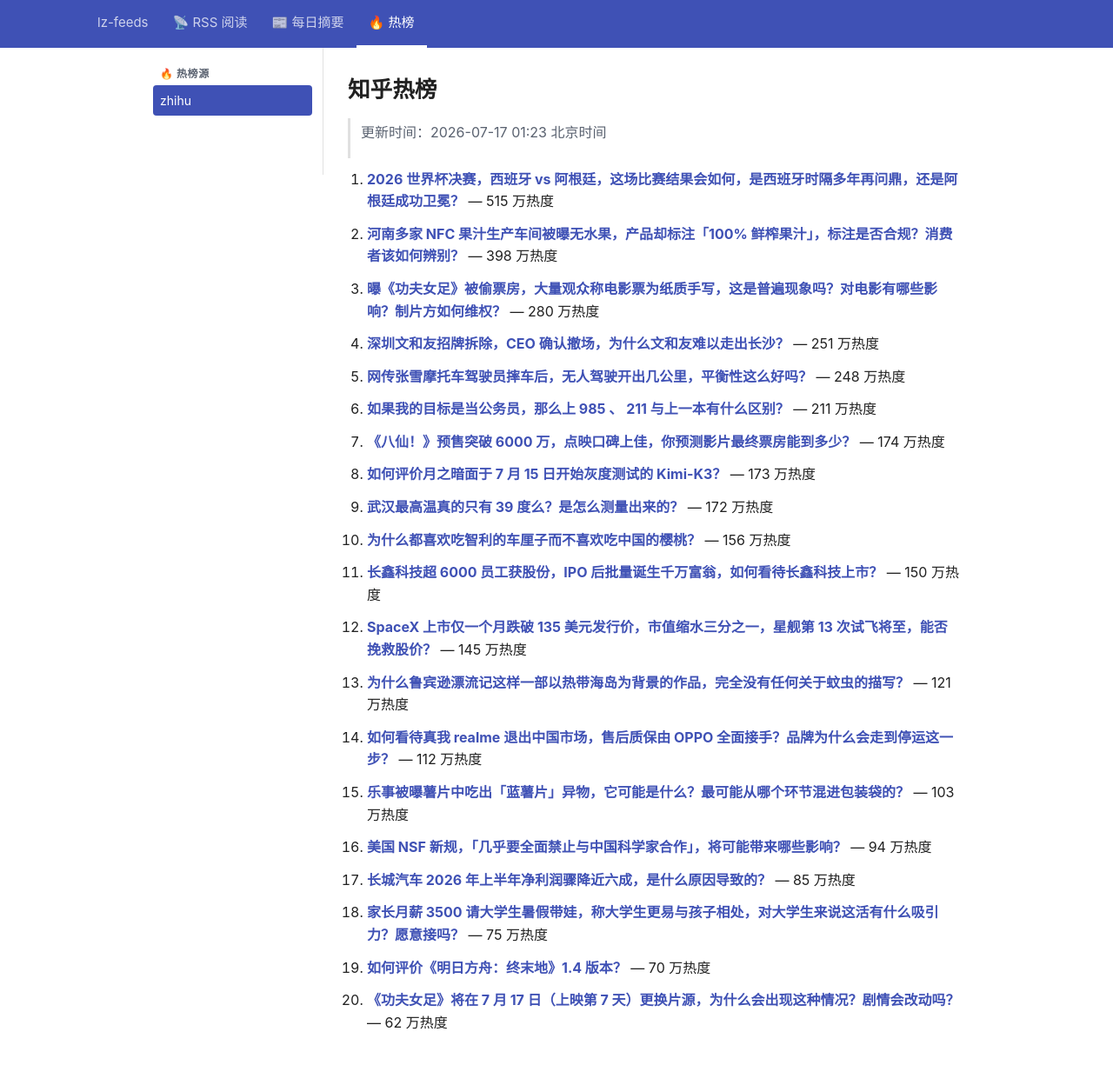
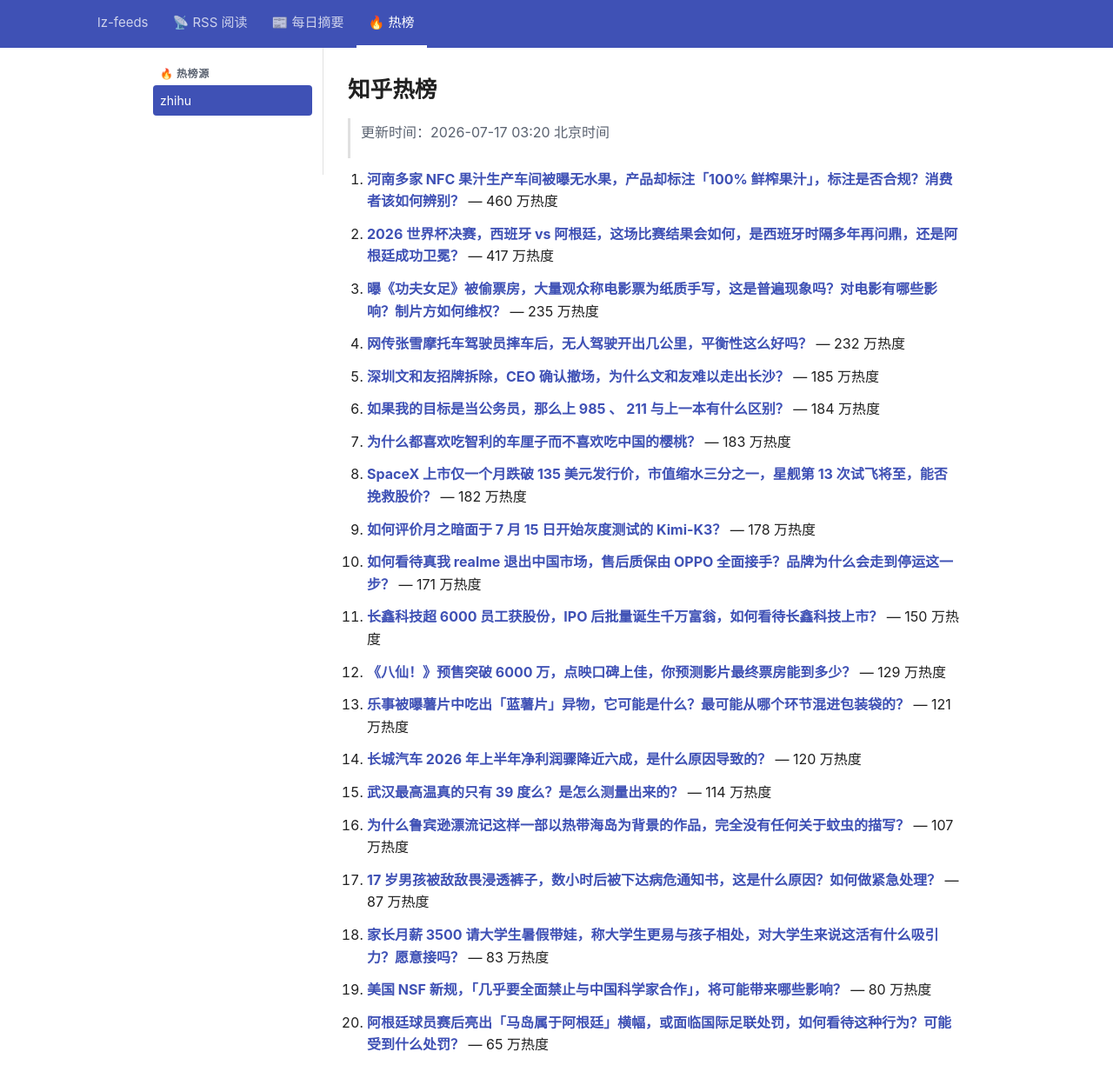
Before and after one commit to lizhang0101/lz-feeds, a Jekyll site: the page built from _hotlist/zhihu.md, in a window 1280 px wide and 1279 px high. Shown: the top 1248 px of the window at 87% size. Built offline with Jekyll 4.4.1, drawn with Linux system fonts in a browser that asks for light colours.

Commit message:
hotlist: 2026-07-16T19:20Z

```diff
--- a/_hotlist/zhihu.md
+++ b/_hotlist/zhihu.md
@@ -1,48 +1,48 @@
 ---
-updated: 2026-07-17 01:23 北京时间
+updated: 2026-07-17 03:20 北京时间
 count: 20
 ---
 
 # 知乎热榜
 
-> 更新时间：2026-07-17 01:23 北京时间
+> 更新时间：2026-07-17 03:20 北京时间
 
-1. **[2026 世界杯决赛，西班牙 vs 阿根廷，这场比赛结果会如何，是西班牙时隔多年再问鼎，还是阿根廷成功卫冕？](https://www.zhihu.com/question/2060979028366988938)** — 515 万热度
+1. **[河南多家 NFC 果汁生产车间被曝无水果，产品却标注「100% 鲜榨果汁」，标注是否合规？消费者该如何辨别？](https://www.zhihu.com/question/2060999608738608921)** — 460 万热度
 
-2. **[河南多家 NFC 果汁生产车间被曝无水果，产品却标注「100% 鲜榨果汁」，标注是否合规？消费者该如何辨别？](https://www.zhihu.com/question/2060999608738608921)** — 398 万热度
+2. **[2026 世界杯决赛，西班牙 vs 阿根廷，这场比赛结果会如何，是西班牙时隔多年再问鼎，还是阿根廷成功卫冕？](https://www.zhihu.com/question/2060979028366988938)** — 417 万热度
 
-3. **[曝《功夫女足》被偷票房，大量观众称电影票为纸质手写，这是普遍现象吗？对电影有哪些影响？制片方如何维权？](https://www.zhihu.com/question/2060808065167746714)** — 280 万热度
+3. **[曝《功夫女足》被偷票房，大量观众称电影票为纸质手写，这是普遍现象吗？对电影有哪些影响？制片方如何维权？](https://www.zhihu.com/question/2060808065167746714)** — 235 万热度
 
-4. **[深圳文和友招牌拆除，CEO 确认撤场，为什么文和友难以走出长沙？](https://www.zhihu.com/question/2060496768580718879)** — 251 万热度
+4. **[网传张雪摩托车驾驶员摔车后，无人驾驶开出几公里，平衡性这么好吗？](https://www.zhihu.com/question/2060758431435158135)** — 232 万热度
 
-5. **[网传张雪摩托车驾驶员摔车后，无人驾驶开出几公里，平衡性这么好吗？](https://www.zhihu.com/question/2060758431435158135)** — 248 万热度
+5. **[深圳文和友招牌拆除，CEO 确认撤场，为什么文和友难以走出长沙？](https://www.zhihu.com/question/2060496768580718879)** — 185 万热度
 
-6. **[如果我的目标是当公务员，那么上 985 、 211 与上一本有什么区别？](https://www.zhihu.com/question/1931818975265789556)** — 211 万热度
+6. **[如果我的目标是当公务员，那么上 985 、 211 与上一本有什么区别？](https://www.zhihu.com/question/1931818975265789556)** — 184 万热度
 
-7. **[《八仙！》预售突破 6000 万，点映口碑上佳，你预测影片最终票房能到多少？](https://www.zhihu.com/question/2059956129291919389)** — 174 万热度
+7. **[为什么都喜欢吃智利的车厘子而不喜欢吃中国的樱桃？](https://www.zhihu.com/question/1993136934327960099)** — 183 万热度
 
-8. **[如何评价月之暗面于 7 月 15 日开始灰度测试的 Kimi-K3？](https://www.zhihu.com/question/2060635206651065501)** — 173 万热度
+8. **[SpaceX 上市仅一个月跌破 135 美元发行价，市值缩水三分之一，星舰第 13 次试飞将至，能否挽救股价？](https://www.zhihu.com/question/2061111911014470002)** — 182 万热度
 
-9. **[武汉最高温真的只有 39 度么？是怎么测量出来的？](https://www.zhihu.com/question/2060683386755232040)** — 172 万热度
+9. **[如何评价月之暗面于 7 月 15 日开始灰度测试的 Kimi-K3？](https://www.zhihu.com/question/2060635206651065501)** — 178 万热度
 
-10. **[为什么都喜欢吃智利的车厘子而不喜欢吃中国的樱桃？](https://www.zhihu.com/question/1993136934327960099)** — 156 万热度
+10. **[如何看待真我 realme 退出中国市场，售后质保由 OPPO 全面接手？品牌为什么会走到停运这一步？](https://www.zhihu.com/question/2061159948042461715)** — 171 万热度
 
 11. **[长鑫科技超 6000 员工获股份，IPO 后批量诞生千万富翁，如何看待长鑫科技上市？](https://www.zhihu.com/question/2059993412737283983)** — 150 万热度
 
-12. **[SpaceX 上市仅一个月跌破 135 美元发行价，市值缩水三分之一，星舰第 13 次试飞将至，能否挽救股价？](https://www.zhihu.com/question/2061111911014470002)** — 145 万热度
+12. **[《八仙！》预售突破 6000 万，点映口碑上佳，你预测影片最终票房能到多少？](https://www.zhihu.com/question/2059956129291919389)** — 129 万热度
 
-13. **[为什么鲁宾逊漂流记这样一部以热带海岛为背景的作品，完全没有任何关于蚊虫的描写？](https://www.zhihu.com/question/2058654142529384461)** — 121 万热度
+13. **[乐事被曝薯片中吃出「蓝薯片」异物，它可能是什么？最可能从哪个环节混进包装袋的？](https://www.zhihu.com/question/2060136922228565203)** — 121 万热度
 
-14. **[如何看待真我 realme 退出中国市场，售后质保由 OPPO 全面接手？品牌为什么会走到停运这一步？](https://www.zhihu.com/question/2061159948042461715)** — 112 万热度
+14. **[长城汽车 2026 年上半年净利润骤降近六成，是什么原因导致的？](https://www.zhihu.com/question/2060421321046205380)** — 120 万热度
 
-15. **[乐事被曝薯片中吃出「蓝薯片」异物，它可能是什么？最可能从哪个环节混进包装袋的？](https://www.zhihu.com/question/2060136922228565203)** — 103 万热度
+15. **[武汉最高温真的只有 39 度么？是怎么测量出来的？](https://www.zhihu.com/question/2060683386755232040)** — 114 万热度
 
-16. **[美国 NSF 新规，「几乎要全面禁止与中国科学家合作」，将可能带来哪些影响？](https://www.zhihu.com/question/2060040310399263380)** — 94 万热度
+16. **[为什么鲁宾逊漂流记这样一部以热带海岛为背景的作品，完全没有任何关于蚊虫的描写？](https://www.zhihu.com/question/2058654142529384461)** — 107 万热度
 
-17. **[长城汽车 2026 年上半年净利润骤降近六成，是什么原因导致的？](https://www.zhihu.com/question/2060421321046205380)** — 85 万热度
+17. **[17 岁男孩被敌敌畏浸透裤子，数小时后被下达病危通知书，这是什么原因？如何做紧急处理？](https://www.zhihu.com/question/2060390753055123000)** — 87 万热度
 
-18. **[家长月薪 3500 请大学生暑假带娃，称大学生更易与孩子相处，对大学生来说这活有什么吸引力？愿意接吗？](https://www.zhihu.com/question/2060824517308412396)** — 75 万热度
+18. **[家长月薪 3500 请大学生暑假带娃，称大学生更易与孩子相处，对大学生来说这活有什么吸引力？愿意接吗？](https://www.zhihu.com/question/2060824517308412396)** — 83 万热度
 
-19. **[如何评价《明日方舟：终末地》1.4 版本？](https://www.zhihu.com/question/2061105212308316591)** — 70 万热度
+19. **[美国 NSF 新规，「几乎要全面禁止与中国科学家合作」，将可能带来哪些影响？](https://www.zhihu.com/question/2060040310399263380)** — 80 万热度
 
-20. **[《功夫女足》将在 7 月 17 日（上映第 7 天）更换片源，为什么会出现这种情况？剧情会改动吗？](https://www.zhihu.com/question/2060771091736425253)** — 62 万热度
+20. **[阿根廷球员赛后亮出「马岛属于阿根廷」横幅，或面临国际足联处罚，如何看待这种行为？可能受到什么处罚？](https://www.zhihu.com/question/2061016973601765273)** — 65 万热度
```
